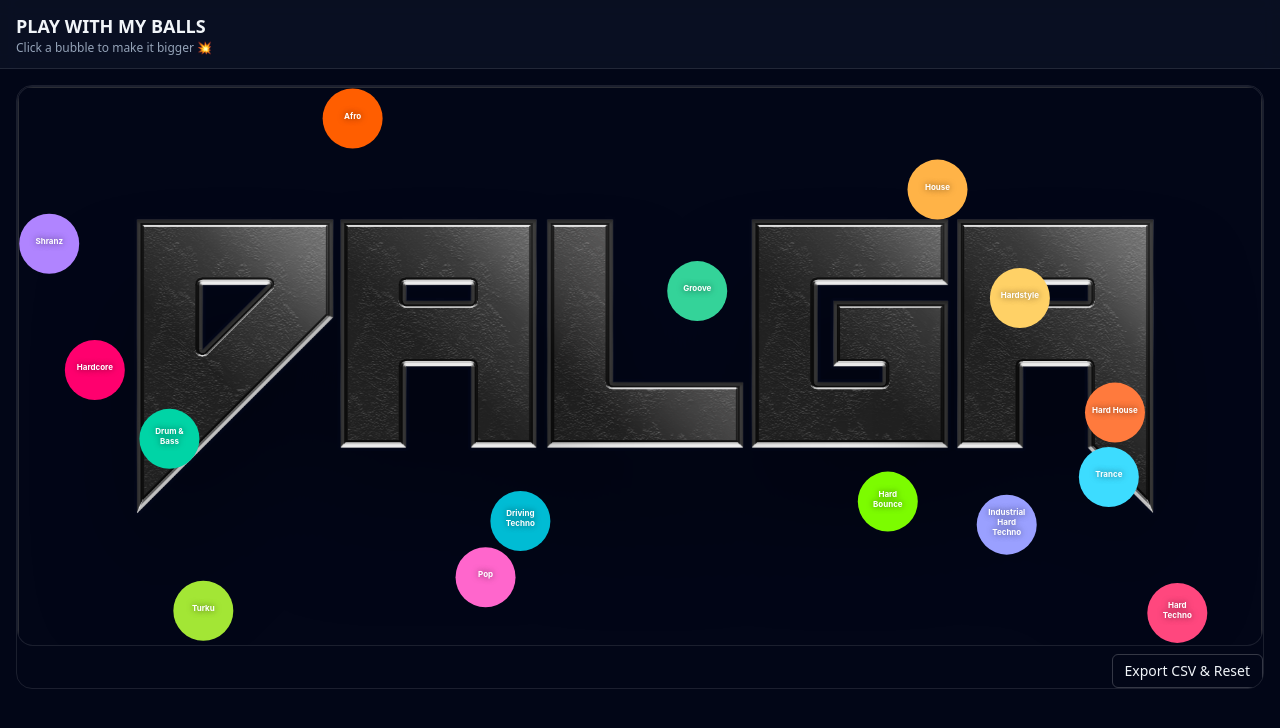
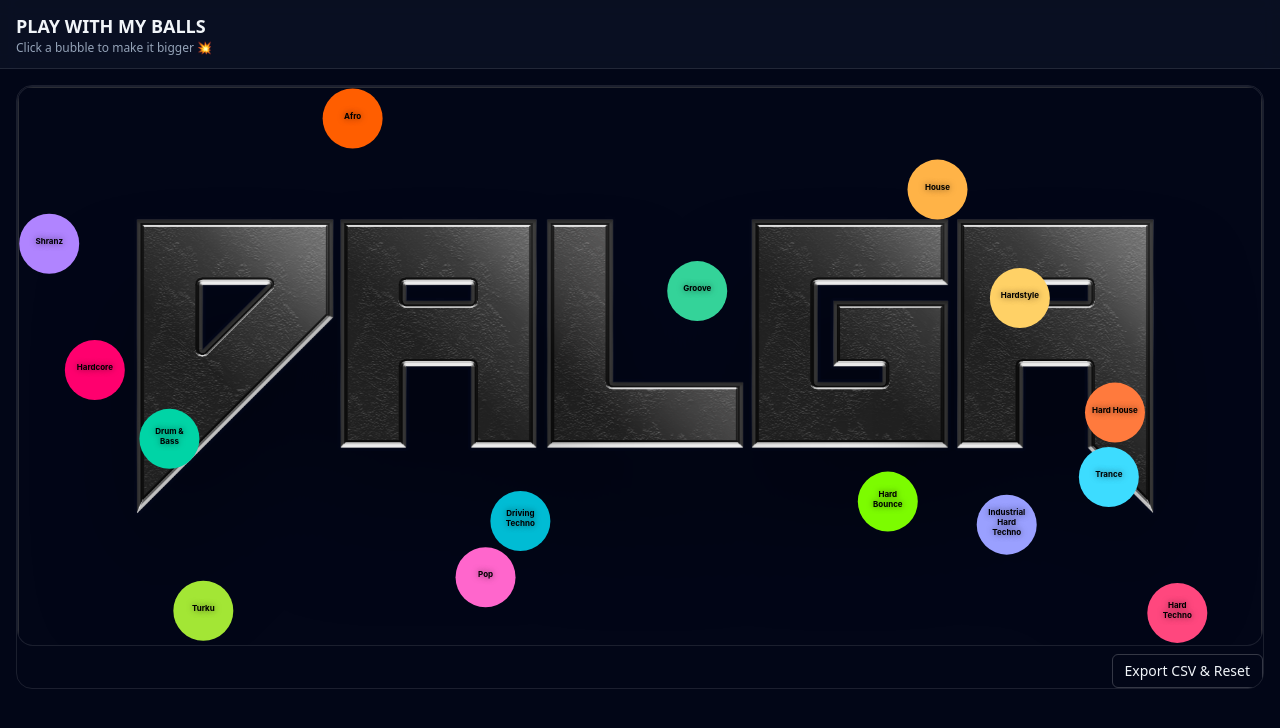
Before and after one commit to umutcanaltin/vote_game, a React (Vite) app: page / in a window 1280 px wide. Shown: the top 728 px of the page. Built offline with nearby package versions, Linux system fonts and the light colour scheme.

Commit message:
Update Bubbles.jsx

```diff
--- a/src/components/Bubbles.jsx
+++ b/src/components/Bubbles.jsx
@@ -297,7 +297,7 @@ export default function Bubbles() {
         }
         if (chosenLines.length === 0) chosenLines = [label];
 
-        ctx.fillStyle = "#ffffff";
+        ctx.fillStyle = "#000000ff";
         const lineHeight = chosenFont + 2;
         const startY = b.position.y - ((chosenLines.length - 1) * lineHeight) / 2;
         chosenLines.forEach((line, i) => {
```
